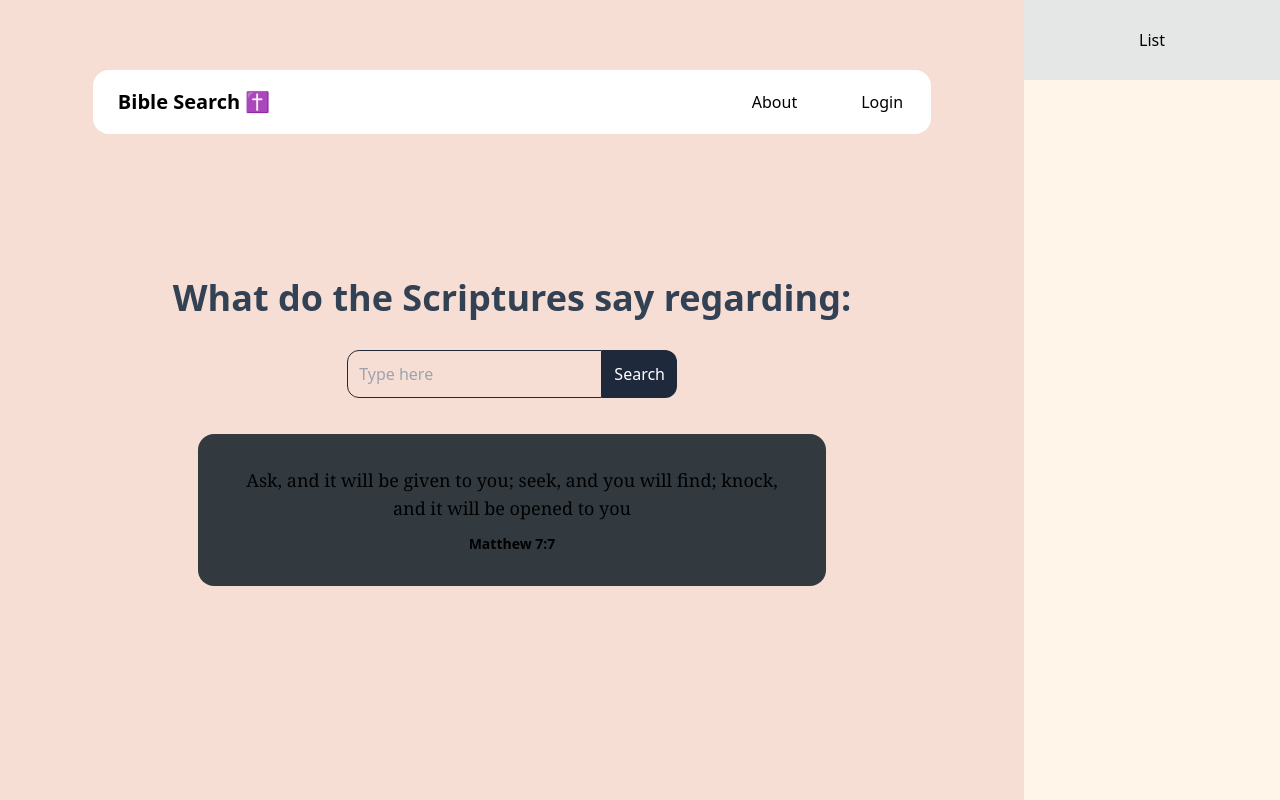
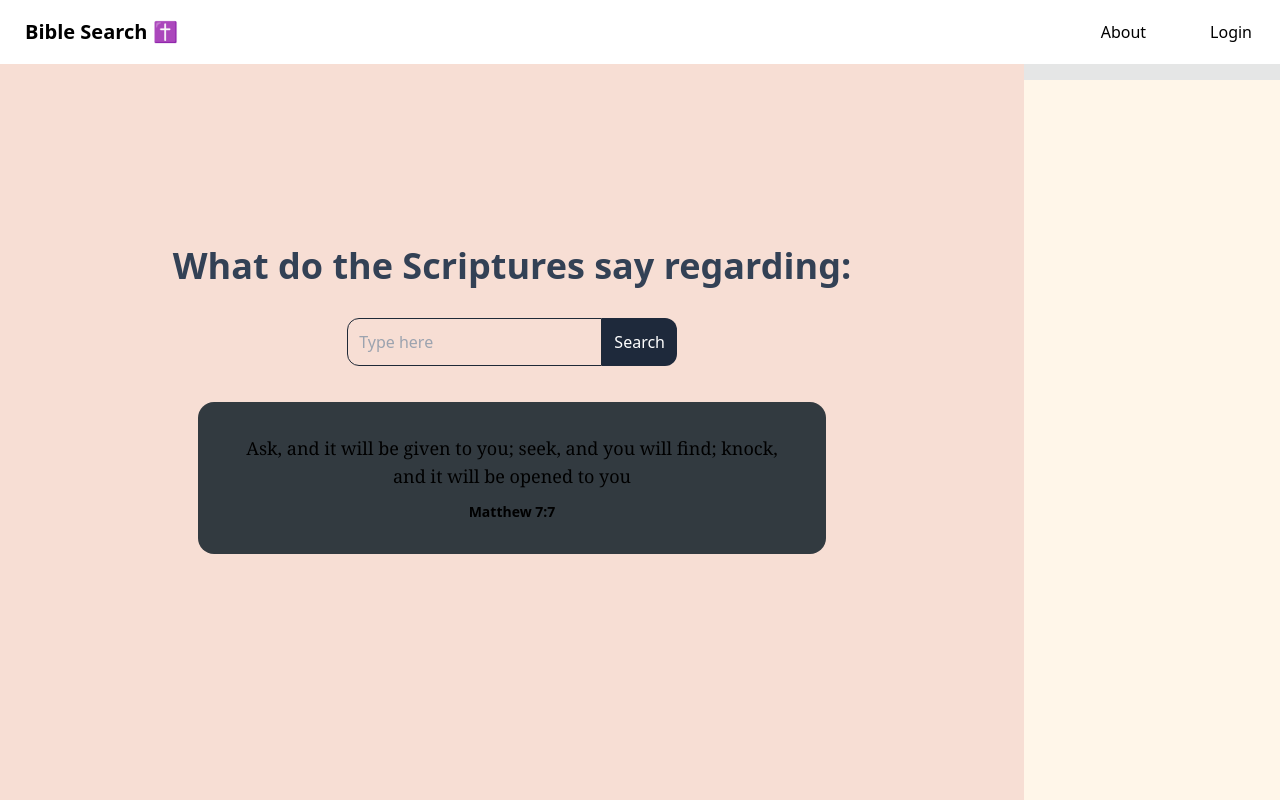
Before and after one commit to kaycmendes/bible-search, a Next.js app: page / in a window 1280 px wide. Built offline with nearby package versions, Linux system fonts and the light colour scheme.

Commit message:
unround the nav bar and make it full width

```diff
--- a/pages/Navbar.jsx
+++ b/pages/Navbar.jsx
@@ -1,7 +1,7 @@
 //make a next js component?
 const Navbar = () => {
     return (
-        <div className="navbar bg-base-100 rounded-2xl bottom-36 relative">
+        <div className="navbar bg-base-100 rounded-none fixed top-0 left-0 right-0 z-50">
             <div className="flex-1">
                 <a className="btn btn-ghost normal-case text-xl">Bible Search ✝️</a>
             </div>
```
